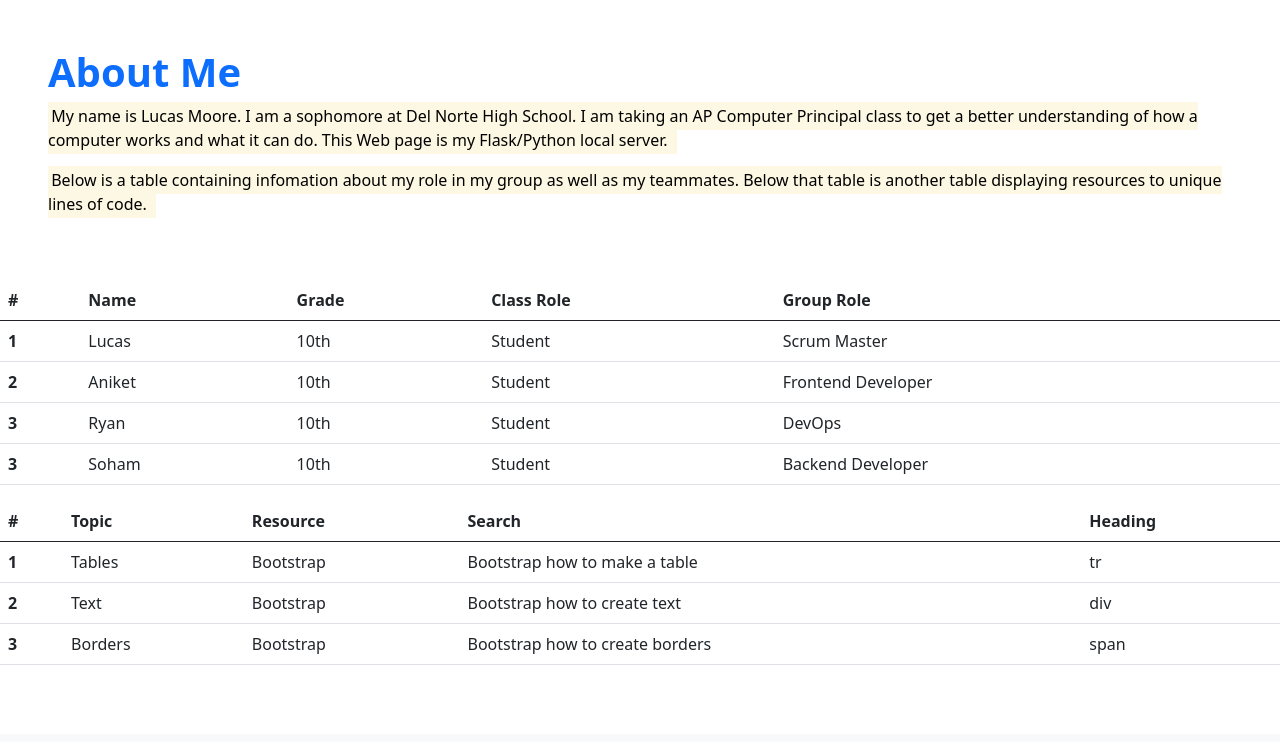
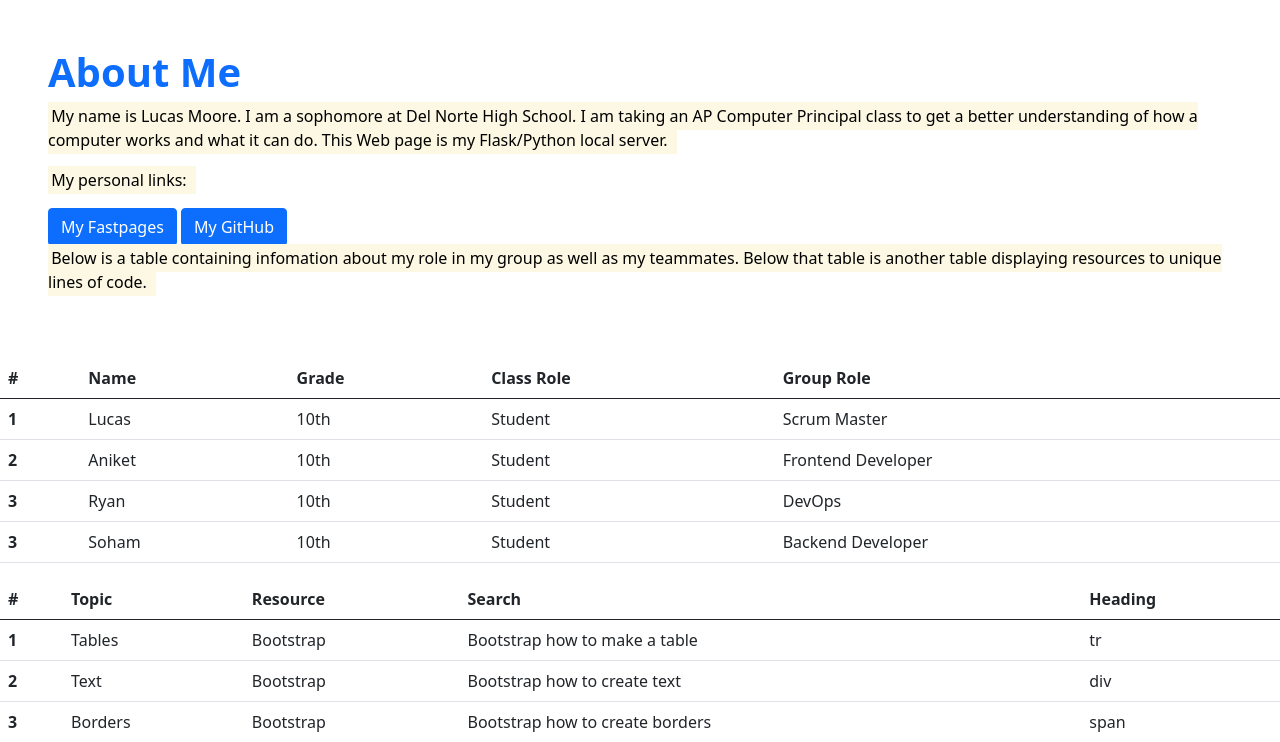
Before and after one commit to AniCricKet/fried-giggles, a Flask app: page /lucas/ in a window 1280 px wide. Shown: the part 66-808 px from the top of the page. Before the commit the page ends 731 px from the top, so only its background shows below. Run offline with Flask 2, Linux system fonts and the light colour scheme.

Commit message:
lucaschanges

```diff
--- a/templates/lucas.html
+++ b/templates/lucas.html
@@ -10,6 +10,9 @@
     <div class="px-5 py-5 mx-auto">
         <h1 class="text-primary"><strong>About Me</strong></h1>
         <p class="text-secondary"><mark>My name is Lucas Moore. I am a sophomore at Del Norte High School. I am taking an AP Computer Principal class to get a better understanding of how a computer works and what it can do. This Web page is my Flask/Python local server.<mark></p>
+            <p><mark>My personal links:<mark></p>
+          <a href="https://q-tipwithaface.github.io/Q-tip/" class="btn btn-primary">My Fastpages</a>
+          <a href="https://github.com/Q-tipwithaface/Q-tip" class="btn btn-primary">My GitHub</a>
         <p class="text-secondary"><mark>Below is a table containing infomation about my role in my group as well as my teammates. Below that table is another table displaying resources to unique lines of code.<mark></p>
     </div>
     <table class="table">
```
